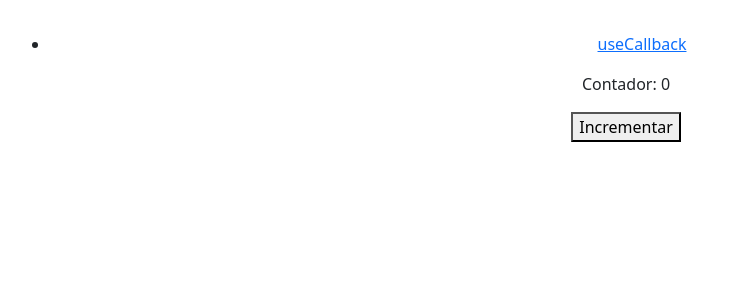
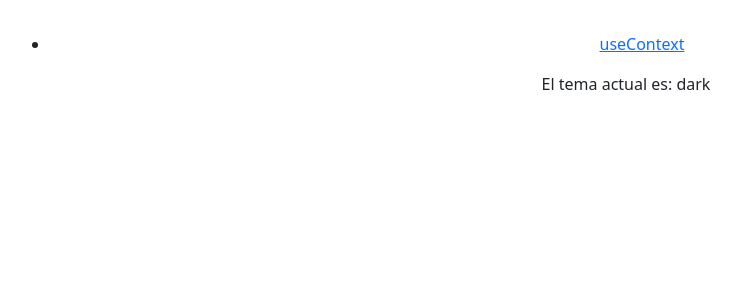
Before and after one commit to pedronieto84/react-19, a React (Vite) app in the folder react-19-curso/: page / in a window 1280 px wide. Shown: the top 300 px of the page, without its empty margins (14-755 px from the left). Built offline with nearby package versions, Linux system fonts and the light colour scheme.

Commit message:
Context Hooks: useContext

```diff
--- a/react-19-curso/src/App.jsx
+++ b/react-19-curso/src/App.jsx
@@ -11,7 +11,7 @@ function App() {
     <nav>
       <ul>
         <li>
-          <Link to="/">useCallback</Link>
+          <Link to="/">useContext</Link>
         </li>
       </ul>
     </nav>
--- a/react-19-curso/src/componentes/functionalComponent.jsx
+++ b/react-19-curso/src/componentes/functionalComponent.jsx
@@ -1,18 +1,30 @@
-// Uso de useCallback
-import {  useCallback, useState } from "react";
+// Uso de useContext
+import {  createContext, useContext } from "react";
+
+
+// 1. Crear un contexto
+const ThemeContext = createContext();
+// No lo hemos visto aún pero es una forma de compartir datos entre componentes sin tener que pasar props manualmente a través de cada nivel de la jerarquía de componentes.
+// Es util si tengo un componente que tiene muchos hijos y quiero pasarle una prop a todos los hijos, en lugar de pasarla manualmente a cada uno de los hijos, puedo usar un contexto para pasarla a todos los hijos de una vez.
+
 
 const FunctionalComponent = () => {
 
-  const [count, setCount] = useState(0);
-
-  const increment = useCallback(() => setCount((prev) => prev + 1), []);
-
   return (
-    <div>
-      <p>Contador: {count}</p>
-      <button onClick={increment}>Incrementar</button>
-    </div>
+    // 2. Proveer el valor del contexto
+    <ThemeContext.Provider value="dark">
+      <ChildComponent />
+    </ThemeContext.Provider>
   );
 }
 
+
 export default FunctionalComponent;
+
+function ChildComponent() {
+  // 3. Consumir el valor del contexto
+  const theme = useContext(ThemeContext);
+
+  return <p>El tema actual es: {theme}</p>;
+
+}
```
